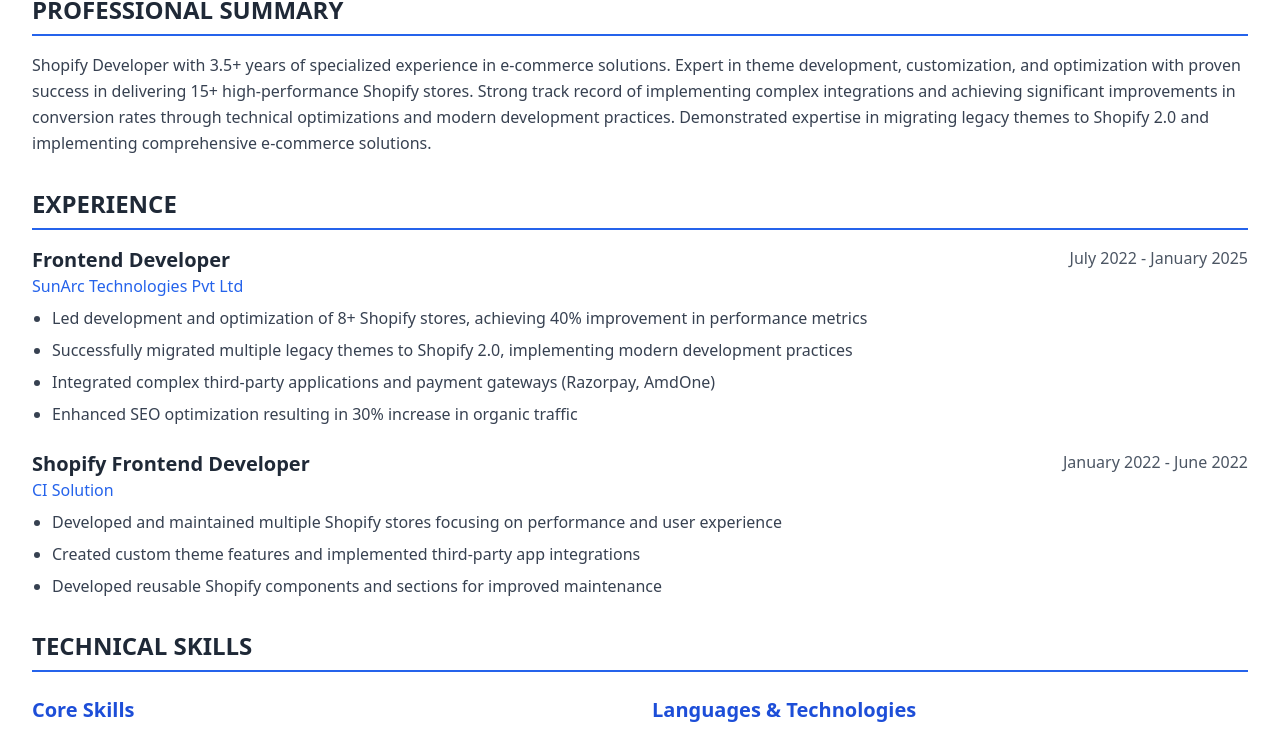
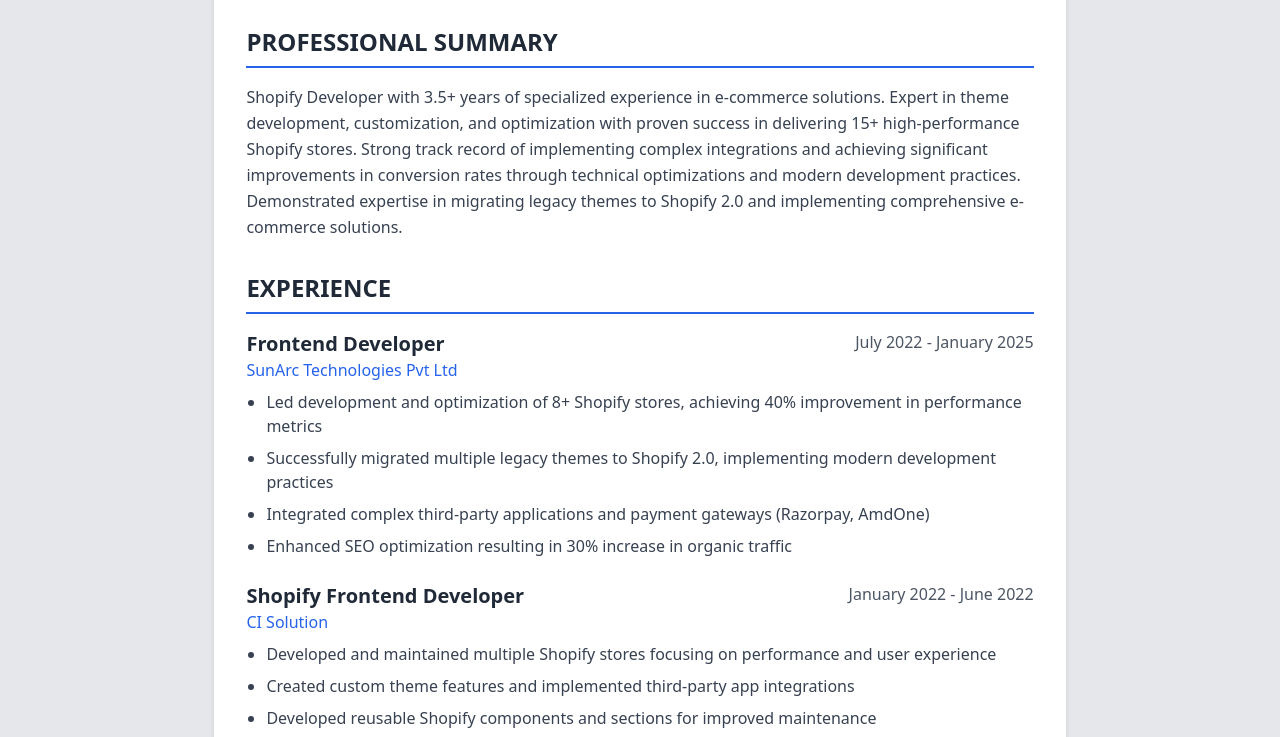
Before and after one commit to Mharsh22/Mharsh22.github.io, a plain HTML site: page index.html in a window 1280 px wide. Shown: the part 190-927 px from the top of the page. Drawn offline with nearby package versions, Linux system fonts and the light colour scheme.

Commit message:
Paper UI Added

```diff
--- a/index.html
+++ b/index.html
@@ -6,14 +6,34 @@
     <title>Mitali Harsh - Shopify Developer</title>
     <script src="https://cdn.tailwindcss.com"></script>
     <style>
+      body {
+        background-color: #e5e7eb;
+        padding: 2rem;
+      }
+      .page {
+        width: 70%;
+        margin: auto;
+        background-color: white;
+        box-shadow: 0 4px 6px -1px rgb(0 0 0 / 0.1),
+          0 2px 4px -2px rgb(0 0 0 / 0.1);
+        overflow: hidden;
+      }
       @media print {
-
         @page {
           size: A4;
           margin: 2cm;
         }
 
+        .page {
+          width: 100%;
+          margin: auto;
+          background-color: white;
+          box-shadow: unset;
+          overflow: hidden;
+        }
+
         body {
+          background-color: white;
           width: 21cm;
           min-height: 29.7cm;
           margin: 0 auto;
@@ -43,12 +63,6 @@
           background-color: #f9fafb !important;
         }
 
-        /* Force background and colors to print */
-        * {
-            -webkit-print-color-adjust: exact !important;
-            print-color-adjust: exact !important;
-        }
-
         /* Prevent page breaks inside project cards */
         .print\:break-inside-avoid {
           break-inside: avoid !important;
@@ -76,9 +90,14 @@
       }
     </style>
   </head>
-  <body class="bg-white text-gray-800">
+  <body class="text-gray-800">
+    <div class="pages-container">
+      <!-- First page -->
+      <div class="page rounded-lg">
         <div id="resume-content" class="p-8 max-w-7xl mx-auto">
           <!-- Content will be dynamically inserted here -->
+        </div>
+      </div>
     </div>
 
     <script src="app.js"></script>
```
Lines whose indentation alone changed are shown as unchanged.
